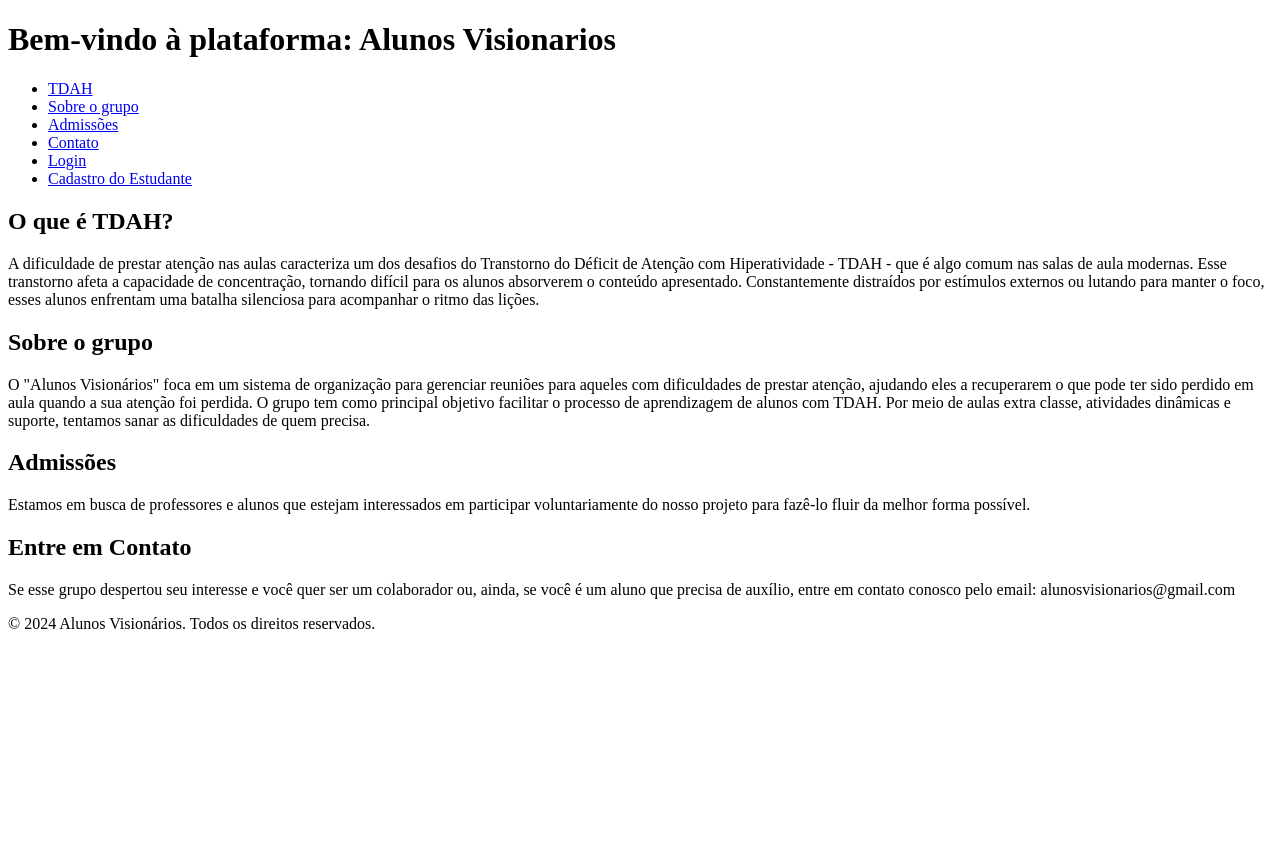
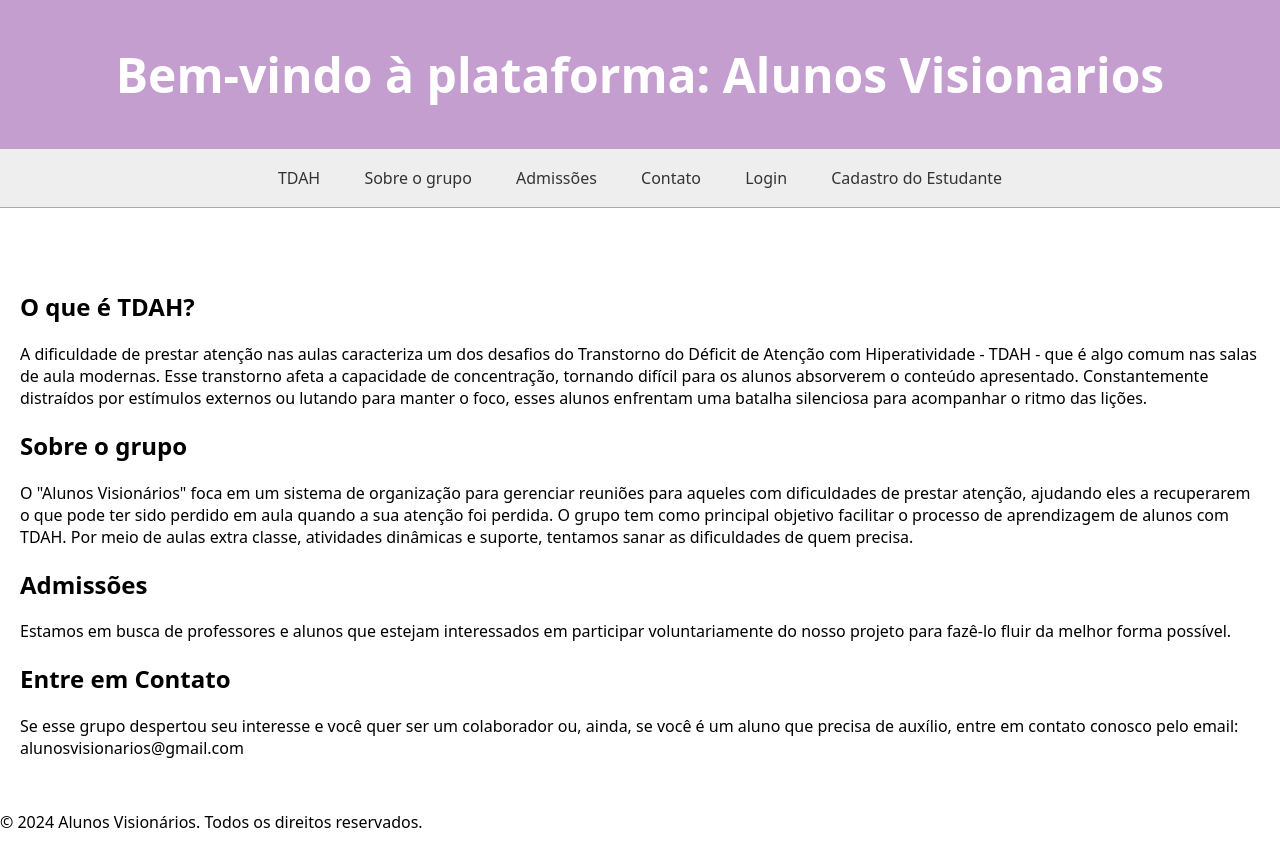
Before and after one commit to Mari1434/TDAH-Software, a website: page index.html in a window 1280 px wide. Before the commit the page ends 800 px from the top, so only its background shows below. Drawn offline with Linux system fonts and the light colour scheme.

Commit message:
Segunda versão com Styles.css

```diff
--- a/index.html
+++ b/index.html
@@ -3,7 +3,8 @@
 <head>
     <meta charset="UTF-8">
     <meta name="viewport" content="width=device-width, initial-scale=1.0">
-    <title>Alunos Visionarios</title>
+    <title>Alunos Visionários</title>
+    <link rel="stylesheet" href="styles.css">
 </head>
 <body>
     <header>
--- a/styles.css
+++ b/styles.css
@@ -9,38 +9,86 @@ body {
   background-color: white;
   }
 
+  main {
+  margin-top: 250px; /* Adiciona um espaço de margem superior para compensar a altura do cabeçalho e da navegação */
+  padding: 20px; /* Adiciona preenchimento interno ao conteúdo principal */
+  }
+
+  header {
+  position: fixed; /* Mantém o cabeçalho fixo na parte superior da janela de visualização */
+  top: 0; /* Alinha o cabeçalho no topo da janela de visualização */
+  width: 100%; /* Define a largura do cabeçalho para ocupar toda a largura da janela de visualização */
+  height: 149px;
+  background-color: rgba(104, 4, 134, 0.384);
+  color: white;
+  padding: 10px;
+  z-index: 1000; /* Garante que a navegação fique acima de outros elementos, exceto o cabeçalho */
+  }
+
+  .nav-login {
+  background-color: rgb(128, 128, 128);
+  padding: 10px;
+  margin: 0px;
+  font-weight: bold;
+  }
+
+  .nav-login > ul > li > a{
+  color: white;
+  }
+
+  #nav-cadastro {
+  background-color: rgba(128, 128, 128, 0.795);
+  }
+
   nav {
+  position: fixed; /* Mantém a navegação fixa na parte superior da janela de visualização */
+  top: 149px; /* Alinha a navegação abaixo do cabeçalho (ajuste conforme necessário) */
+  width: 100%; /* Define a largura da navegação para ocupar toda a largura da janela de visualização */
   display: flex;
   flex-wrap: wrap;
   align-items: center;
   justify-content: center;
   padding: 0.5rem;
   gap: 0.5rem;
-  border-bottom: solid 1px #aaa;
+  border-bottom: solid 0.5px #aaa;
   background-color: #eee;
+  z-index: 998; /* Garante que a navegação fique acima de outros elementos, exceto o cabeçalho */
   }
 
-nav a {
-  display: inline-block;
-  min-width: 9rem;
-  padding: 0.5rem;
-  border-radius: 0.2rem;
-  border: solid 1px #aaa;
-  text-align: center;
-  text-decoration: none;
-  color: #555;
+
+  nav ul {
+  list-style-type: none;
+  margin: 0;
+  padding: 0;
+  overflow: hidden;
   }
 
-nav a[aria-current='page'] {
-  color: #000;
-  background-color: #d4d4d4;
+  nav li {
+  display: inline-block;
   }
 
-main {
-  padding: 1rem;
+  nav li a:hover {
+  background-color: #ddd;
   }
 
+  /* Estilo para os links dentro dos itens de lista na navegação */
+  nav li a {
+  display: block; /* Define os links como blocos para ocupar toda a largura do contêiner pai */
+  padding: 10px 20px; /* Adiciona preenchimento interno aos links */
+  /*border: 2px solid grey;*/ /* Estilo da borda comentado */
+  /* outline: 3px solid grey; */ /* Estilo da linha de contorno comentado */
+  /* margin: 20px 30px; */ /* Margem comentada */
+  text-decoration: none; /* Remove a decoração de texto padrão dos links */
+  color: #333; /* Cor do texto dos links */
+  }
+
+
   h1 {
+  text-align: center;
   font-weight: bold;
-  font-size: 1.5rem;
+  font-size: 3rem ;
+  position: relative;
+  display: flex;
+  align-items: center;
+  justify-content: center;
   }
```
Lines whose indentation alone changed are shown as unchanged.
